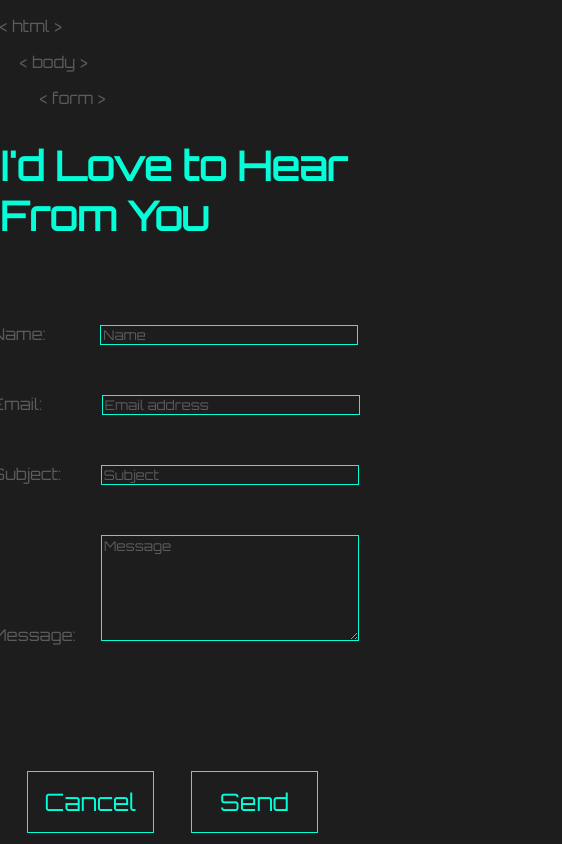
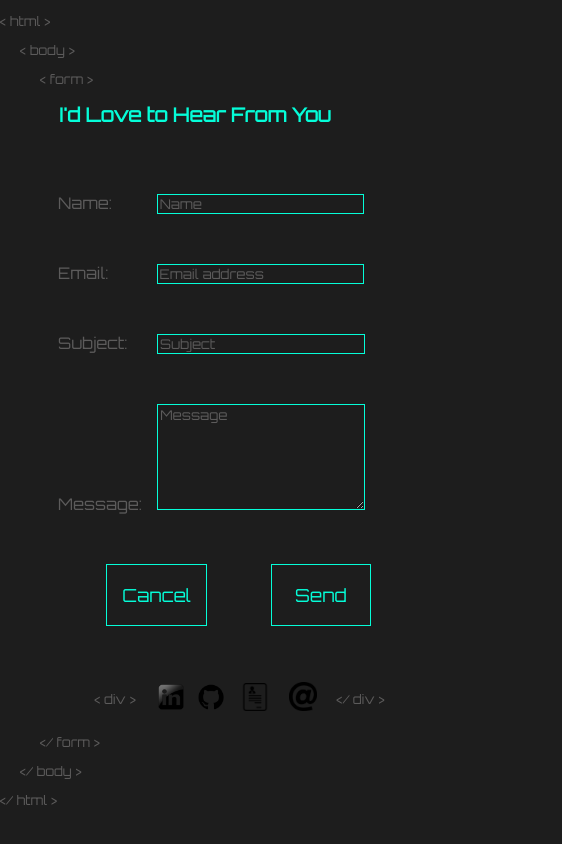
Before and after one commit to Adrusselljr/portfolio, a React (Create React App) app in the folder client/: page /contact in a window 390 px wide. Shown: the top 844 px of the page, 562 px wide, since content can reach past the window. Built offline with nearby package versions, Linux system fonts and the light colour scheme.

Commit message:
changing more inline style to css file with mobile css

```diff
--- a/client/src/components/ContactForm.jsx
+++ b/client/src/components/ContactForm.jsx
@@ -28,41 +28,41 @@ const ContactForm = () => {
     }
 
     return (
-        <div style={{ width: "1100px", marginLeft: "25%", marginTop: "50px" }}>
+        <div className='contactForm-div'>
             <form ref={ form } onSubmit={ sendEmail }>
 
                 <div>
                     <label>Name: </label>
-                    <input name='name' type='text' placeholder='Name' style={{ width: "50%", marginLeft: "50px", border: "1px solid #05fdd8" }} />
+                    <input className='contactForm-input-name' name='name' type='text' placeholder='Name'/>
                 </div>
                 <div>
                     <label>Email: </label>
-                    <input name='email' type='email' placeholder='Email address' style={{ marginLeft: "55px", marginTop: "50px", width: "50%", border: "1px solid #05fdd8" }} />
+                    <input className='contactForm-input-email' name='email' type='email' placeholder='Email address'/>
                 </div>
                 <div>
                     <label>Subject: </label>
-                    <input name='subject' type='text' placeholder='Subject' style={{ marginLeft: "35px", marginTop: "50px", width: "50%", border: "1px solid #05fdd8" }} />
+                    <input className='contactForm-input-subject' name='subject' type='text' placeholder='Subject'/>
                 </div>
                 <div>
                     <label>Message:</label>
-                    <textarea name="message" rows={ 3 } placeholder='Message' style={{ marginLeft: "25px", marginTop: "50px", width: "50%", height: "100px", border: "1px solid #05fdd8" }} />
+                    <textarea className='contactForm-input-message' name="message" rows={ 3 } placeholder='Message'/>
                 </div>
 
-                <div className='contact-buttons' style={{ display: "flex", justifyContent: "space-around", marginRight: "34.8%" }}>
-                    <div className="button" style={{ border: "1px solid #05fdd8", width: "38%", fontSize: "x-large", height: "60px", display: "flex", justifyContent: "center", alignItems: "center", marginTop: "50px", transition: "0.3s", color: "#05fdd8" }}>
-                        <Link style={{ textDecoration: "none", color: "#05fdd8" }} to='/' value="Send" className='submit-btn' type='submit'><p style={{ width: "250px", height: "60px", display: "flex", justifyContent: "center", alignItems: "center" }}>Cancel</p></Link>
+                <div className='contact-buttons'>
+                    <div className="button btn">
+                        <Link className='contactForm-Link' to='/' value="Send" type='submit'><p className='contactForm-Link-p'>Cancel</p></Link>
                     </div>
-                    <div className="button" style={{ border: "1px solid #05fdd8", width: "38%", fontSize: "x-large", height: "60px", display: "flex", justifyContent: "center", alignItems: "center", marginTop: "50px", transition: "0.3s", color: "#05fdd8" }}>
-                        <input style={{ border: "none" }} className='submit-btn submit' type="submit" value="Send" />
+                    <div className="button btn">
+                        <input className='contactForm-submit' type="submit" value="Send" />
                     </div>
                 </div>
 
             </form>
 
-            <div style={{ display: "flex", justifyContent: "center", alignItems: "center", marginTop: "10%", marginRight: "33%" }}>
-                <p style={{ marginRight: "15px" }}>{ open } div { end }</p>
+            <div className='contactForm-Links-div'>
+                <p className='contactForm-symbols-1'>{ open } div { end }</p>
                 <Links />
-                <p style={{ marginLeft: "20px" }}>{ close } div { end }</p>
+                <p className='contactForm-symbols-2'>{ close } div { end }</p>
             </div>
         </div>
     )
--- a/client/src/index.css
+++ b/client/src/index.css
@@ -50,7 +50,7 @@ code {
   justify-content: center;
 }
 
-.submit {
+.contactForm-submit {
   width: 250px;
   height: 60px;
   display: "flex";
@@ -60,6 +60,7 @@ code {
   font-family: "Orbitron";
   color: #05fdd8;
   font-size: x-large;
+  border: none;
 }
 
 .submit:hover {
@@ -109,8 +110,8 @@ textarea {
 .contact-buttons {
   display: flex;
   justify-content: space-around;
-  margin-top: 15%;
-
+  margin-top: 10%;
+  margin-right: 34.8%;
 }
 
 .link-div {
@@ -267,6 +268,160 @@ textarea {
   color: #05fdd8;
 }
 
+.project-main {
+  margin-left: 4.5%;
+  width: 1100px;
+}
+
+.project-main-2 {
+  font-size: 40px;
+}
+
+.project-symbols {
+  font-size: small;
+}
+
+.projects-h2 {
+  margin: -1% 0px 0px 0px;
+  color: #05fdd8;
+}
+
+.projects-div {
+  margin-left: 2%;
+}
+
+.projects-inner-div {
+  display: flex;
+  justify-content: space-around;
+}
+
+.projects-text-div {
+  display: flex;
+  flex-direction: column;
+  align-items: center;
+  justify-content: center;
+}
+
+.projects-text-p {
+  color: white;
+  font-size: small;
+}
+
+.projects-github-img {
+  width: 60px;
+}
+
+.projects-pong-img {
+  width: 400px;
+  margin-top: 40px;
+}
+
+.projects-memory-img {
+  width: 400px;
+  height: 275px;
+  margin-top: 40px;
+}
+
+.contactForm-div {
+  width: 1100px;
+  margin-left: 25%;
+  margin-top: 50px;
+}
+
+.contactForm-input-name {
+  width: 50%;
+  margin-left: 50px;
+  border: 1px solid #05fdd8;
+}
+
+.contactForm-input-email {
+  margin-left: 55px;
+  margin-top: 50px;
+  width: 50%;
+  border: 1px solid #05fdd8;
+}
+
+.contactForm-input-subject {
+  margin-left: 35px;
+  margin-top: 50px;
+  width: 50%;
+  border: 1px solid #05fdd8;
+}
+
+.contactForm-input-message {
+  margin-left: 25px;
+  margin-top: 50px;
+  width: 50%;
+  height: 100px;
+  border: 1px solid #05fdd8;
+}
+
+.btn {
+  border: 1px solid #05fdd8;
+  width: 38%;
+  font-size: x-large;
+  height: 60px;
+  display: flex;
+  justify-content: center;
+  align-items: center;
+  margin-top: 50px;
+  transition: 0.3s;
+  color: #05fdd8;
+}
+
+.contactForm-Link-p {
+  width: 250px;
+  height: 60px;
+  display: flex;
+  justify-content: center;
+  align-items: center;
+}
+
+.contactForm-Link {
+  text-decoration: none;
+  color: #05fdd8;
+}
+
+.contactForm-Links-div {
+  display: flex;
+  justify-content: center;
+  align-items: center;
+  margin-top: 10%;
+  margin-right: 33%;
+  margin-left: 5%;
+}
+
+.contactForm-symbols-1 {
+  margin-right: 15px;
+  font-size: small;
+}
+
+.contactForm-symbols-2 {
+  margin-left: 20px;
+  font-size: small;
+}
+
+.contactMe-symbols-1 {
+  font-size: small;
+}
+
+.contactMe-symbols-2 {
+  margin-left: 20px;
+  font-size: small;
+}
+
+.contactMe-symbols-3 {
+  margin-left: 40px;
+  font-size: small;
+}
+
+.contactMe-h2 {
+  color: #05fdd8;
+  font-Size: 40px;
+  display: flex;
+  justify-content: center;
+}
+
 @media (max-width: 400px) {
 
   .button {
@@ -319,4 +474,74 @@ textarea {
     width: 1080px;
   }
 
+  .contactMe-h2 {
+    font-size: larger;
+  }
+
+  .contactForm-div {
+    margin-left: 59%;
+  }
+
+  .contactForm-input-name {
+    width: 40%;
+    margin-left: 40px;
+  }
+
+  .contactForm-input-email {
+    margin-left: 43.5px;
+    width: 40%;
+  }
+
+  .contactForm-input-subject {
+    margin-left: 25px;
+    width: 40%;
+  }
+
+  .contactForm-input-message {
+    margin-left: 15px;
+    width: 40%;
+  }
+
+  .btn {
+    border: 1px solid #05fdd8;
+    width: 30%;
+    font-size: large;
+    height: 60px;
+    display: flex;
+    justify-content: center;
+    align-items: center;
+    margin-top: 0px;
+    transition: 0.3s;
+    color: #05fdd8;
+  }
+
+  .contactForm-submit {
+    width: 250px;
+    height: 60px;
+    display: "flex";
+    justify-content: "center";
+    align-items: "center";
+    background-color: #1d1d1d;
+    font-family: "Orbitron";
+    color: #05fdd8;
+    font-size: large;
+    border: none;
+  }
+
+  .linkedin-github-img {
+    width: 40px;
+  }
+
+  .email-img {
+    width: 28px;
+  }
+
+  .resume-img {
+    width: 28px;
+  }
+
+  .link-div {
+    margin-right: 100px;
+  }
+
 }
--- a/client/src/pages/ContactMe.jsx
+++ b/client/src/pages/ContactMe.jsx
@@ -9,19 +9,19 @@ const end = ">"
 const ContactMe = () => {
     return (
         <div>
-            <p>{ open } html { end }</p>
-            <p style={{ marginLeft: "20px" }}>{ open } body { end }</p>
-            <p style={{ marginLeft: "40px" }}>{ open } form { end }</p>
+            <p className='contactMe-symbols-1'>{ open } html { end }</p>
+            <p className='contactMe-symbols-2'>{ open } body { end }</p>
+            <p className='contactMe-symbols-3'>{ open } form { end }</p>
 
-            <h2 className='contact-h2' style={{ color: "#05fdd8", fontSize: "40px", display: "flex", justifyContent: "center" }}>I'd Love to Hear From You</h2>
+            <h2 className='contactMe-h2'>I'd Love to Hear From You</h2>
 
             <div className='contact-form'>
                 <ContactForm />
             </div>
 
-            <p style={{ marginLeft: "40px" }}>{ close } form { end }</p>
-            <p style={{ marginLeft: "20px" }}>{ close } body { end }</p>
-            <p>{ close } html { end }</p>
+            <p className='contactMe-symbols-3'>{ close } form { end }</p>
+            <p className='contactMe-symbols-2'>{ close } body { end }</p>
+            <p className='contactMe-symbols-1'>{ close } html { end }</p>
         </div>
     )
 }
```
Also changed, not shown: client/src/components/Projects.jsx (+31 -31 lines).
